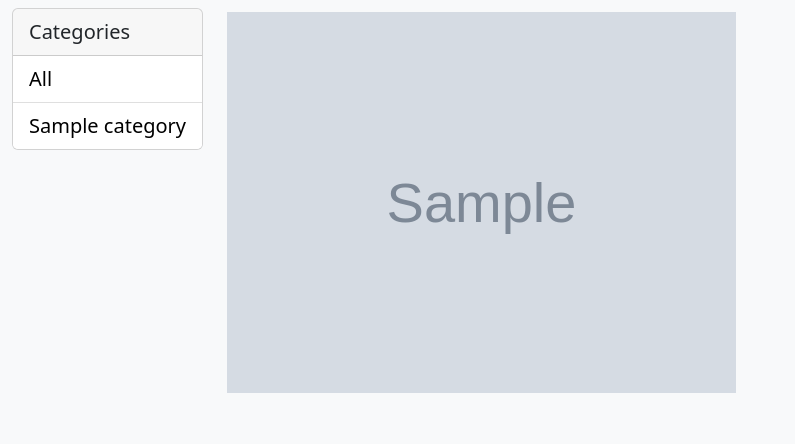
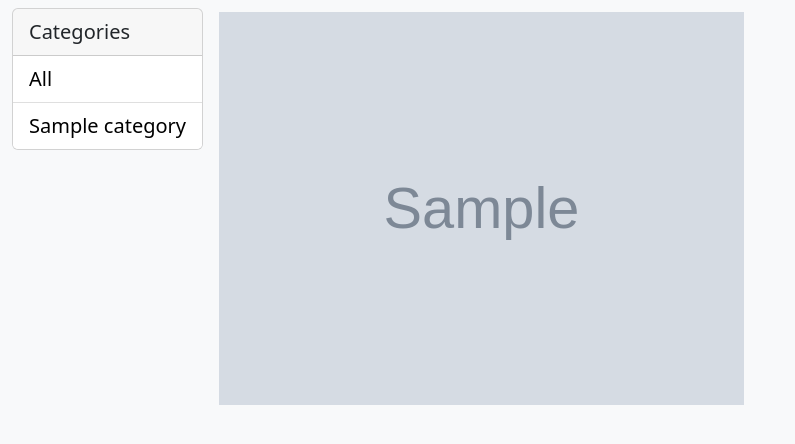
Before and after one commit to dzen03/hereismyspace, a Django app: template templates/gallery.html in a window 1280 px wide. Shown: the part 62-506 px from the top of the page, without its empty margins (0-795 px from the left). Run offline with Django 4.2, Linux system fonts and the light colour scheme; the template is opened without the code that fills it: most values are stand-ins (such as "Sample title", 1, 10 or a date in 2020); grey boxes marked "Sample" are stand-in pictures; some libraries are stand-ins or nearby versions.

Commit message:
fixed padding in gallery.html

```diff
--- a/templates/gallery.html
+++ b/templates/gallery.html
@@ -48,11 +48,6 @@
     </script>
 
     <style>
-        .image-thumbnail {
-            height: 300px;
-            object-fit: cover;
-        }
-
         .list-group-item a {
             text-decoration: none;
             color: black;
@@ -102,7 +97,8 @@
             <div class="row" id="masonry">
                 {% for photo in photos %}
                     {% for url in photo.image_url %}
-                    <div class="col-md-6 my-1">
+                    <div class="col-md-6 p-0">
+                        <div class="m-1">
                             {% if 'ru' in language %}
                                 <a href="{% url 'photo' photo.id %}" title="{{ photo.category.name_ru }}">
                             {% else %}
@@ -112,6 +108,8 @@
                                      style="width: 100%"
                                      src="{{ url }}" alt=""/>
                                 </a>
+                        </div>
+
                     </div>
                         {% endfor %}
                 {% empty %}
```
Lines whose indentation alone changed are shown as unchanged.
